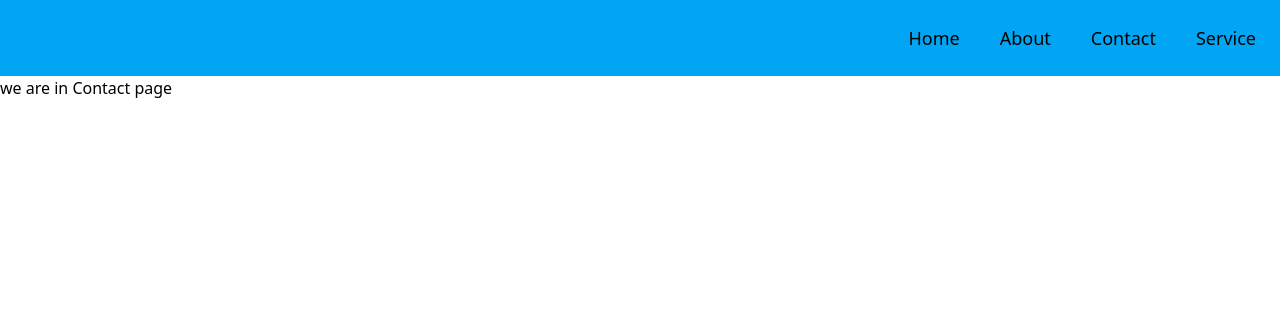
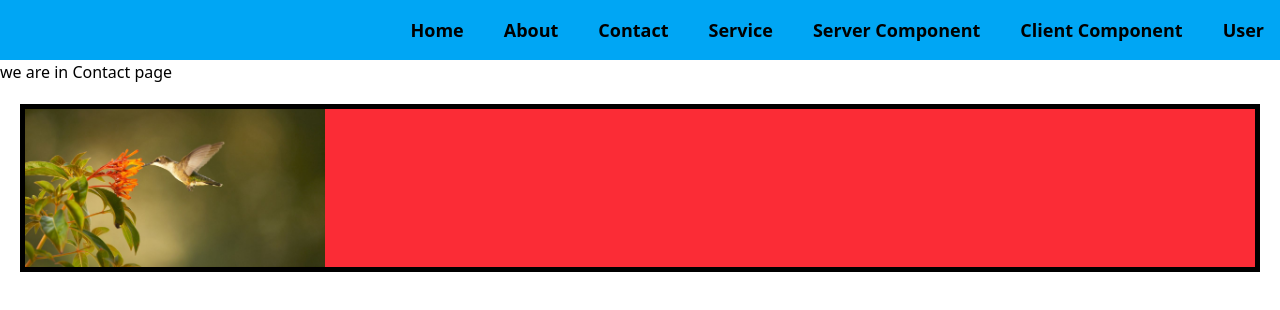
Before and after one commit to paragmistri7/next_practice, a Next.js app: page /contact in a window 1280 px wide. Shown: the top 310 px of the page. Built offline with nearby package versions, Linux system fonts and the light colour scheme.

Commit message:
image and dynamic route , nested route

```diff
--- a/app/(users)/about/page.jsx
+++ b/app/(users)/about/page.jsx
@@ -1,11 +1,12 @@
-import React from 'react'
+import React from "react";
+import "../../globals.css";
 
 const About = () => {
   return (
     <div>
-      <h1>we are in About page</h1>
+      <h1 className="about_header">we are in About page</h1>
     </div>
-  )
-}
+  );
+};
 
-export default About
+export default About;
--- /dev/null
+++ b/app/(users)/clientcompo/page.jsx
@@ -0,0 +1,19 @@
+"use client";
+import React from "react";
+
+const ClientCompo = () => {
+  return (
+    <div>
+      <h1>Client Component</h1>
+
+      <button
+        className="bg-red-500 text-white p-2 rounded-lg"
+        onClick={() => alert("Hello from Client Component!")}
+      >
+        Click me
+      </button>
+    </div>
+  );
+};
+
+export default ClientCompo;
--- a/app/(users)/components/navigation.tsx
+++ b/app/(users)/components/navigation.tsx
@@ -13,7 +13,7 @@ const Navigation = () => {
       //   listStyle: "none",
       // }}
 
-      className=" bg-sky-500 p-6 flex justify-end gap-10 text-lg list-none"
+      className=" bg-sky-500 p-4 font-bold hover:bg-sky-600 flex justify-end gap-10 text-lg list-none"
     >
       <Link href={"/"}>
         <li>Home</li>
@@ -27,6 +27,15 @@ const Navigation = () => {
       <Link href={"/service"}>
         <li>Service</li>
       </Link>
+      <Link href={"/servercompo"}>
+        <li>Server Component</li>
+      </Link>
+      <Link href={"/clientcompo"}>
+        <li>Client Component</li>
+      </Link>
+      <Link href={"/user/"}>
+        <li>User</li>
+      </Link>
     </ul>
   );
 };
--- a/app/(users)/contact/page.jsx
+++ b/app/(users)/contact/page.jsx
@@ -1,11 +1,25 @@
-import React from 'react'
+import Image from "next/image";
+import React from "react";
 
 const Contact = () => {
   return (
     <div>
       <h1>we are in Contact page</h1>
+
+      <div className="bg-red-500 border-5 border-black m-5 relative">
+        <Image
+          src="/bird.jpg"
+          alt="Bird"
+          width={300}
+          height={500}
+          // fill
+          quality={100}
+          placeholder="blur"
+          blurDataURL="/bird.jpg"
+        />
+      </div>
     </div>
-  )
-}
+  );
+};
 
-export default Contact
+export default Contact;
--- /dev/null
+++ b/app/(users)/servercompo/page.jsx
@@ -0,0 +1,17 @@
+import React from "react";
+
+const ServerCompo = () => {
+  return (
+    <div>
+      <h1>Server Component</h1>
+      <button
+        className="bg-red-500 text-white p-2 rounded-lg"
+        onClick={() => alert("helloo")}
+      >
+        Click me
+      </button>
+    </div>
+  );
+};
+
+export default ServerCompo;
--- a/app/(users)/service/page.jsx
+++ b/app/(users)/service/page.jsx
@@ -1,9 +1,10 @@
 import React from "react";
+import style from "./service.module.css";
 
 const Service = () => {
   return (
     <div>
-      <h1>we are in Service page</h1>
+      <h1 className={style.about_header}>we are in Service page</h1>
       <div className="p-5 m-5 border-5 bg-sky-500 w-25">Hello World</div>
     </div>
   );
--- /dev/null
+++ b/app/(users)/service/service.module.css
@@ -0,0 +1,4 @@
+.about_header {
+  color: #000000;
+  background-color: #6bf919;
+}
--- /dev/null
+++ b/app/(users)/user/[username]/[id]/page.jsx
@@ -0,0 +1,28 @@
+import Link from "next/link";
+import React, { Suspense } from "react";
+
+const UserId = async (props) => {
+  return (
+    <Suspense fallback={<h2>Loading user details...</h2>}>
+      <UserDetails params={props.params} />
+    </Suspense>
+  );
+};
+async function UserDetails({ params }) {
+  const userdata = await params;
+  return (
+    <div className="flex flex-col items-center font-bold font-mono text-3xl mt-10">
+      <div className="text-xl font-bold ">User Details: {userdata.id}</div>
+      <ol className="flex gap-10 mt-5">
+        <li className="text-2xl border-2 border-black rounded-lg p-2 bg-yellow-400 ">
+          <Link href={`/user/${userdata.username}/`}>Back</Link>
+        </li>
+        <li className="text-2xl border-2 border-black rounded-lg p-2 bg-yellow-400 ">
+          <Link href={`/user`}>Home</Link>
+        </li>
+      </ol>
+    </div>
+  );
+}
+
+export default UserId;
--- /dev/null
+++ b/app/(users)/user/[username]/page.jsx
@@ -0,0 +1,49 @@
+import Link from "next/link";
+import React, { Suspense } from "react";
+
+const UserName = (props) => {
+  return (
+    <Suspense fallback={<h2>Loading username...</h2>}>
+      <UserDetails params={props.params} />
+    </Suspense>
+  );
+};
+
+async function UserDetails({ params }) {
+  const userdata = await params;
+
+  return (
+    <div className="flex flex-col items-center font-bold font-mono text-3xl mt-10">
+      <h1 className="bg-green-500 p-2 m-2 rounded text-white shadow-lg shadow-red-400">
+        UserName: {userdata.username}
+      </h1>
+
+      <ol>
+        <li className="text-2xl border-2 border-black rounded-lg p-2 bg-yellow-400 text-center mt-1 hover:bg-red-500 hover:text-white">
+          <Link href={`/user/${userdata.username}/01`}>01</Link>
+        </li>
+        <li className="text-2xl border-2 border-black rounded-lg p-2 bg-yellow-400 text-center mt-1 hover:bg-red-500">
+          <Link href={`/user/${userdata.username}/02`}>02</Link>
+        </li>
+        <li className="text-2xl border-2 border-black rounded-lg p-2 bg-yellow-400 text-center mt-1 hover:bg-red-500 hover:text-white">
+          <Link href={`/user/${userdata.username}/03`}>03</Link>
+        </li>
+        <li className="text-2xl border-2 border-black rounded-lg p-2 bg-yellow-400 text-center mt-1 hover:bg-red-500 hover:text-white">
+          <Link href={`/user/${userdata.username}/04`}>04</Link>
+        </li>
+        <li className="text-2xl border-2 border-black rounded-lg p-2 bg-yellow-400 text-center mt-1 hover:bg-red-500 hover:text-white">
+          <Link href={`/user/${userdata.username}/05`}>05</Link>
+        </li>
+        <li className="text-2xl border-2 border-black rounded-lg p-2 bg-yellow-400 text-center mt-1 hover:bg-red-500 hover:text-white">
+          <Link href={`/user/${userdata.username}/06`}>06</Link>
+        </li>
+
+        <li className="text-3xl border-2 border-black rounded-lg p-2 bg-red-400 text-center mt-1 hover:bg-green-500 hover:text-white">
+          <Link href={`/user/${userdata.username}/`}>Back</Link>
+        </li>
+      </ol>
+    </div>
+  );
+}
+
+export default UserName;
--- /dev/null
+++ b/app/(users)/user/page.jsx
@@ -0,0 +1,20 @@
+import Link from "next/link";
+import React from "react";
+
+const UserHome = () => {
+  return (
+    <div className="flex flex-col items-center ">
+      <h1 className="text-2xl font-bold mb-4">User Home</h1>
+      <ul className="gap-5 flex items-center">
+        <Link className="bg-red-500 text-white p-2 rounded" href="/user/vijay">
+          Vijay
+        </Link>
+        <Link className="bg-blue-500 text-white p-2 rounded" href="/user/pintu">
+          Pintu
+        </Link>
+      </ul>
+    </div>
+  );
+};
+
+export default UserHome;
--- a/app/globals.css
+++ b/app/globals.css
@@ -1,2 +1,6 @@
+@import "tailwindcss";
 
-@import "tailwindcss"
+.about_header {
+  color: #e90f0f;
+  background-color: #f6ff00;
+}
```
Also changed, not shown: public/bird.jpg (added).
